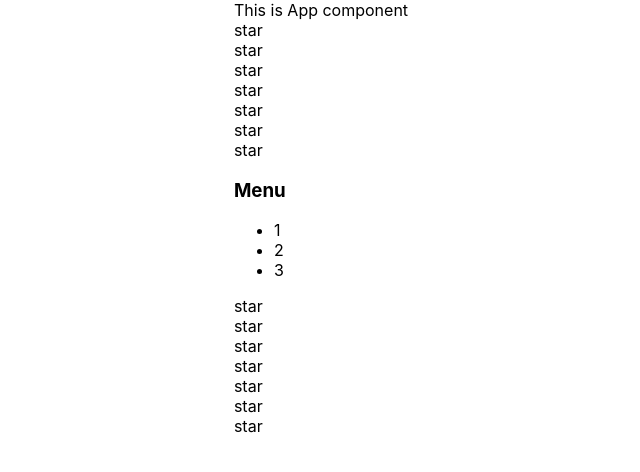
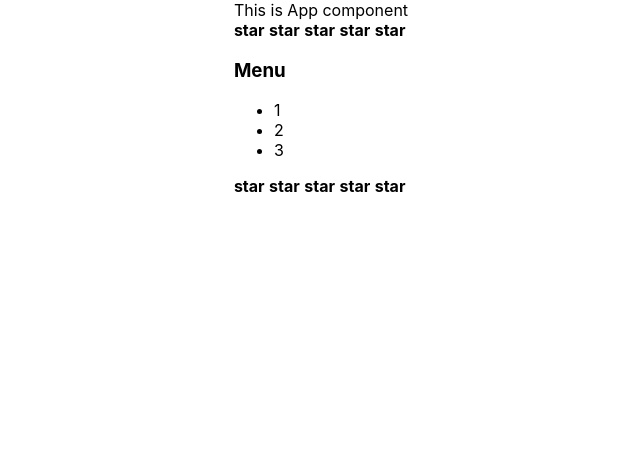
Before and after one commit to SempaiDarcy/lesson-monday, a React (Create React App) app: page / in a window 1280 px wide. Shown: the top 472 px of the page, without its empty margins (319-959 px from the left). Built offline with nearby package versions, Linux system fonts and the light colour scheme.

Commit message:
Commit100

```diff
--- a/src/Lessons/Monday/React-Kabzda-Kak-Podrobno/Week1/Components.tsx
+++ b/src/Lessons/Monday/React-Kabzda-Kak-Podrobno/Week1/Components.tsx
@@ -1,5 +1,6 @@
 import React from 'react';
 import {Accordion} from "./components/Accordion/Accordion";
+import {Rating} from "./components/Rating/Rating";
 
 
 function hello () {
@@ -13,31 +14,11 @@ const Components = () => {
             <Rating/>
             <Accordion/>
             <Rating/>
+
         </div>
     );
 };
-const Rating = ()=>{
-    return (
-        <div>
-            <Star/>
-            <Star/>
-            <Star/>
-            <Star/>
-            <Star/>
-            <Star/>
-            <Star/>
 
-        </div>
-    )
-}
-
-const Star = ()=>{
-    return (
-        <div>
-            <div>star</div>
-        </div>
-    )
-}
 function AppTitle() {
     return <div>This is App component</div>
 }
--- /dev/null
+++ b/src/Lessons/Monday/React-Kabzda-Kak-Podrobno/Week1/components/Rating/Rating.tsx
@@ -0,0 +1,19 @@
+import React from "react";
+
+
+
+ export const Rating = ()=>{
+    return (
+        <div>
+            <Star selected={true}/>
+            <Star selected={true}/>
+            <Star selected={false}/>
+            <Star selected={true}/>
+            <Star selected={false}/>
+
+        </div>
+    )
+}
+const Star = (props: any) =>{
+    return <span> <b>star</b> </span>
+}
```
